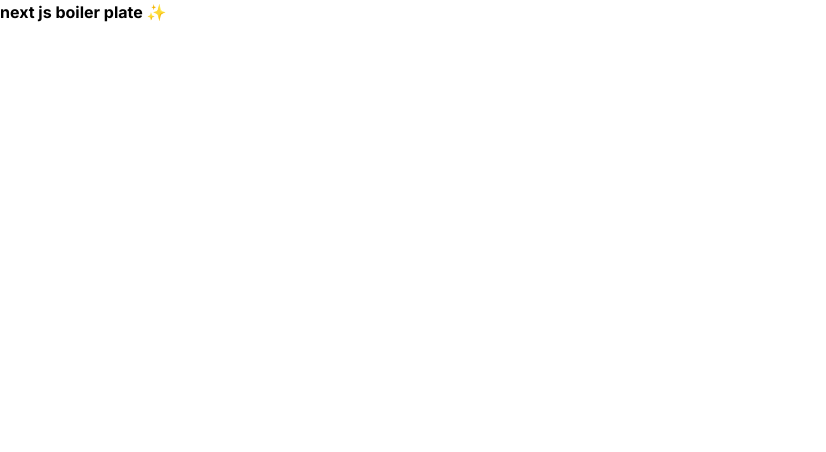
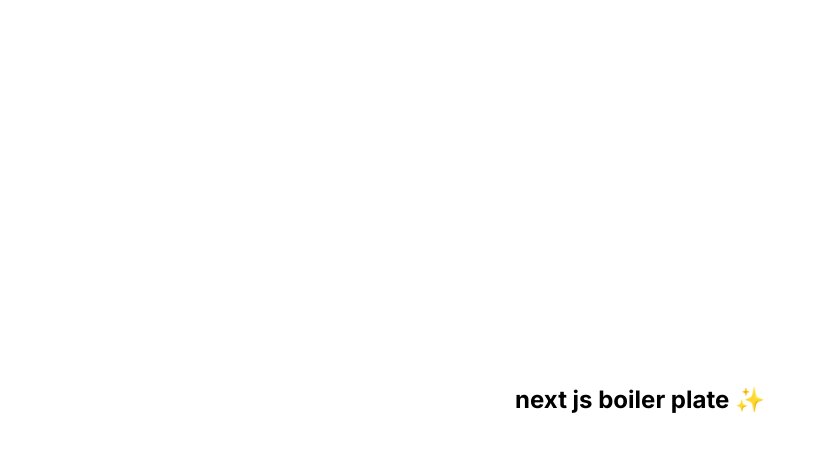
Before and after one commit to Himanshuxyzz/todo-vex, a Next.js app: page / in a window 1280 px wide. Shown: the top 452 px of the page, without its empty margins (0-826 px from the left). Built offline with nearby package versions, Linux system fonts and the light colour scheme.

Commit message:
chores: added some styling in the boiler plate ✅

```diff
--- a/app/page.tsx
+++ b/app/page.tsx
@@ -1,7 +1,7 @@
 export default function Home() {
   return (
-    <main >
-      <h1 className="font-bold">
+    <main className="h-screen w-full flex justify-center items-center">
+      <h1 className="font-bold text-center text-2xl ">
         next js boiler plate ✨
       </h1>
     </main>
```
